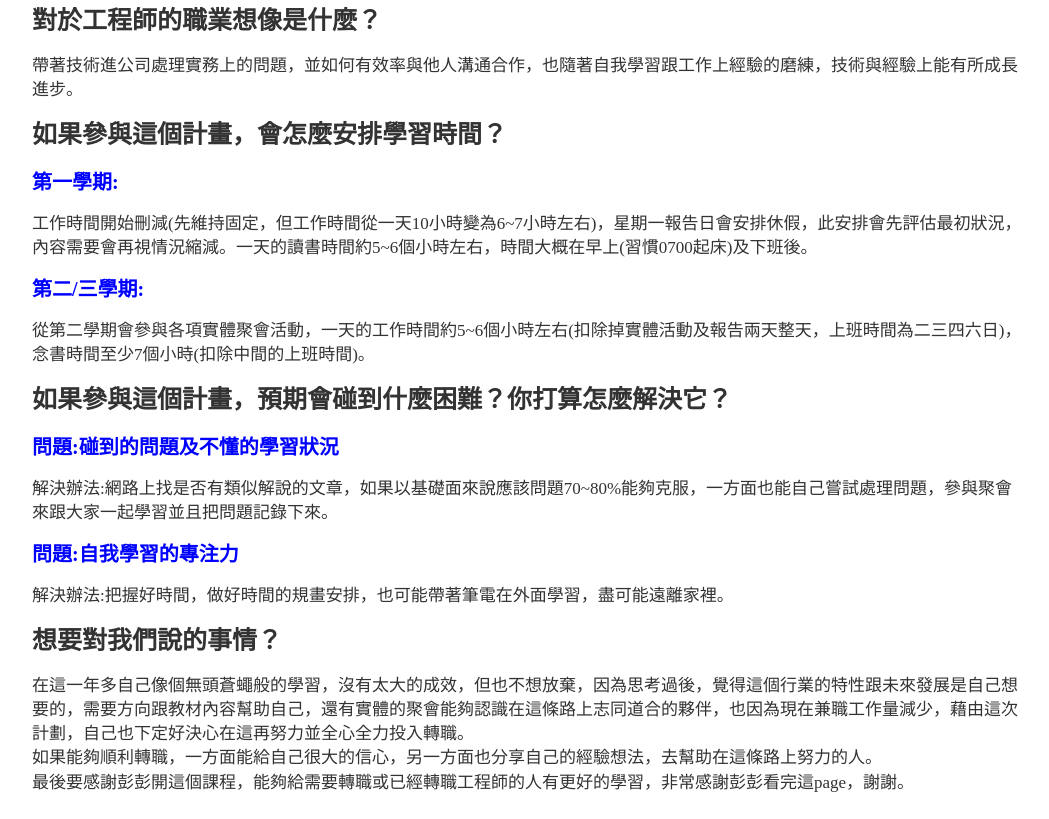
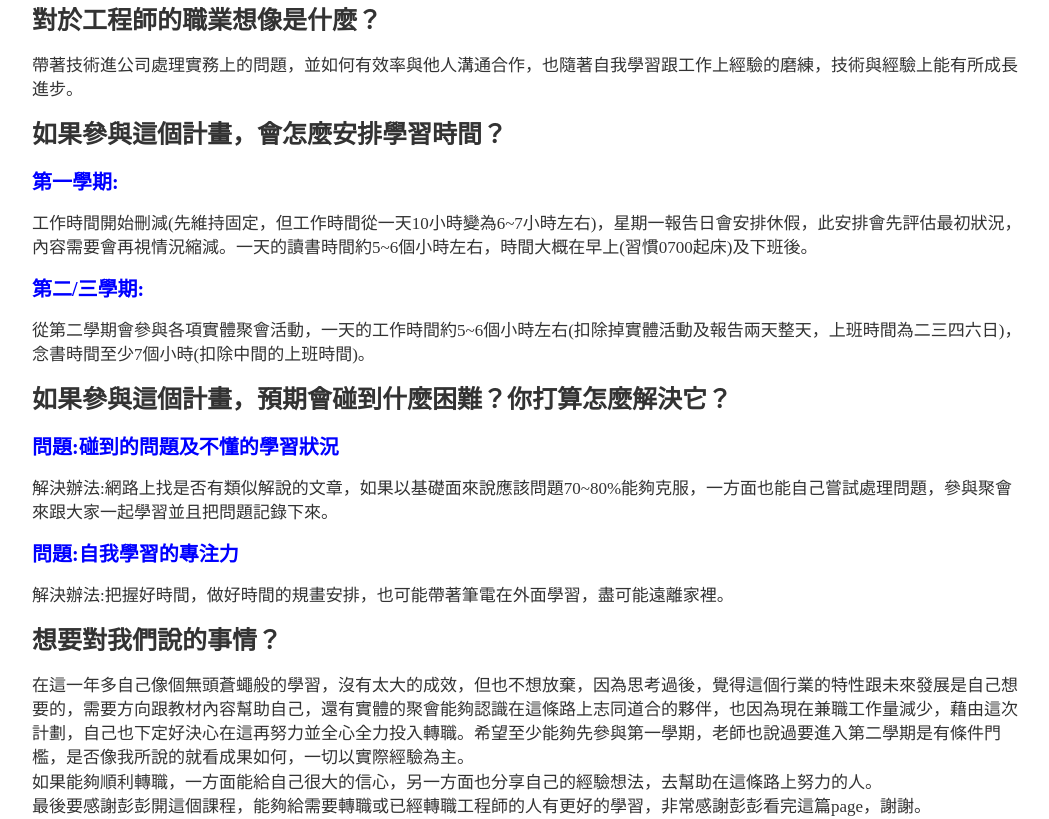
Before and after one commit to Bruce7533967/coverletter, a plain HTML site: page index.html in a window 1280 px wide. Shown: the part 744-1563 px from the top of the page, without its empty margins (111-1160 px from the left). Before the commit the page ends 1539 px from the top, so only its background shows below. Drawn offline with Linux system fonts and the light colour scheme.

Commit message:
Update index.html
add  last paragraph some content and fix.

```diff
--- a/index.html
+++ b/index.html
@@ -102,11 +102,11 @@
 
       <div class="summary">
         <p>
-          在這一年多自己像個無頭蒼蠅般的學習，沒有太大的成效，但也不想放棄，因為思考過後，覺得這個行業的特性跟未來發展是自己想要的，需要方向跟教材內容幫助自己，還有實體的聚會能夠認識在這條路上志同道合的夥伴，也因為現在兼職工作量減少，藉由這次計劃，自己也下定好決心在這再努力並全心全力投入轉職。
+          在這一年多自己像個無頭蒼蠅般的學習，沒有太大的成效，但也不想放棄，因為思考過後，覺得這個行業的特性跟未來發展是自己想要的，需要方向跟教材內容幫助自己，還有實體的聚會能夠認識在這條路上志同道合的夥伴，也因為現在兼職工作量減少，藉由這次計劃，自己也下定好決心在這再努力並全心全力投入轉職。希望至少能夠先參與第一學期，老師也說過要進入第二學期是有條件門檻，是否像我所說的就看成果如何，一切以實際經驗為主。
           <br>
           如果能夠順利轉職，一方面能給自己很大的信心，另一方面也分享自己的經驗想法，去幫助在這條路上努力的人。
           <br>
-          最後要感謝彭彭開這個課程，能夠給需要轉職或已經轉職工程師的人有更好的學習，非常感謝彭彭看完這page，謝謝。
+          最後要感謝彭彭開這個課程，能夠給需要轉職或已經轉職工程師的人有更好的學習，非常感謝彭彭看完這篇page，謝謝。
         </p>
       </div>
     </div>
```
